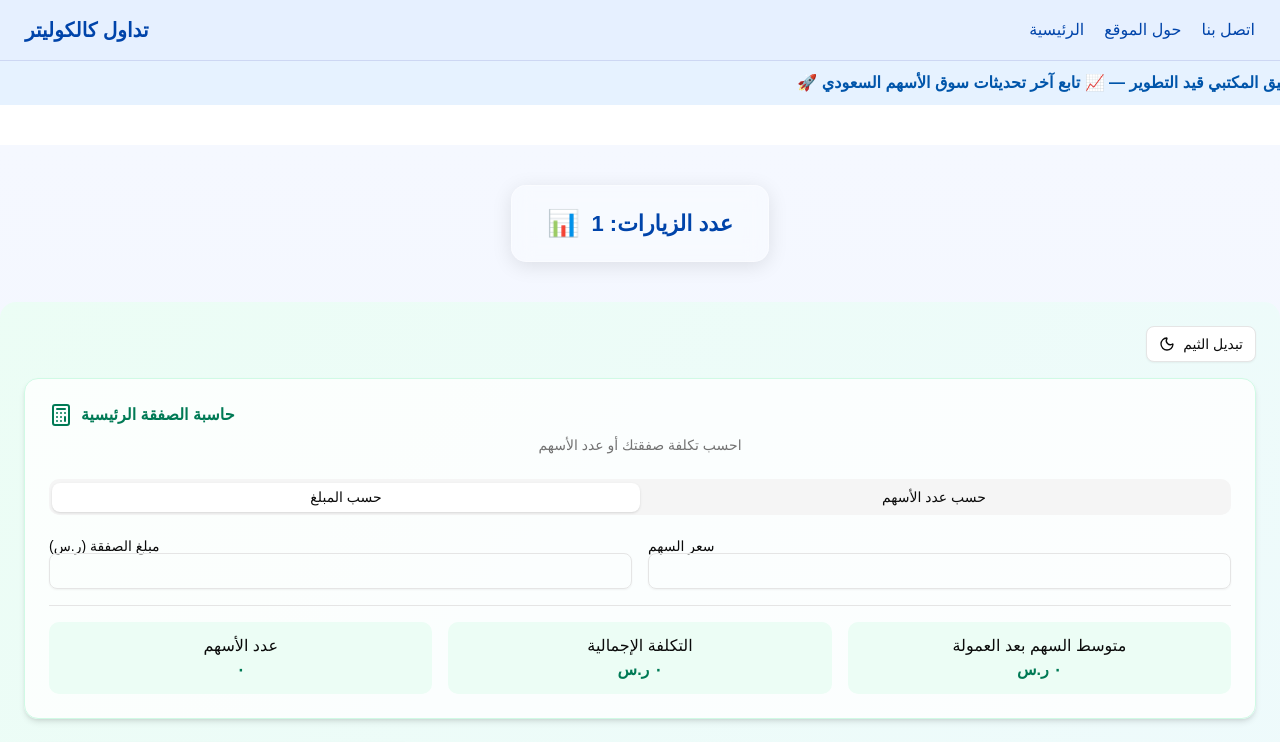
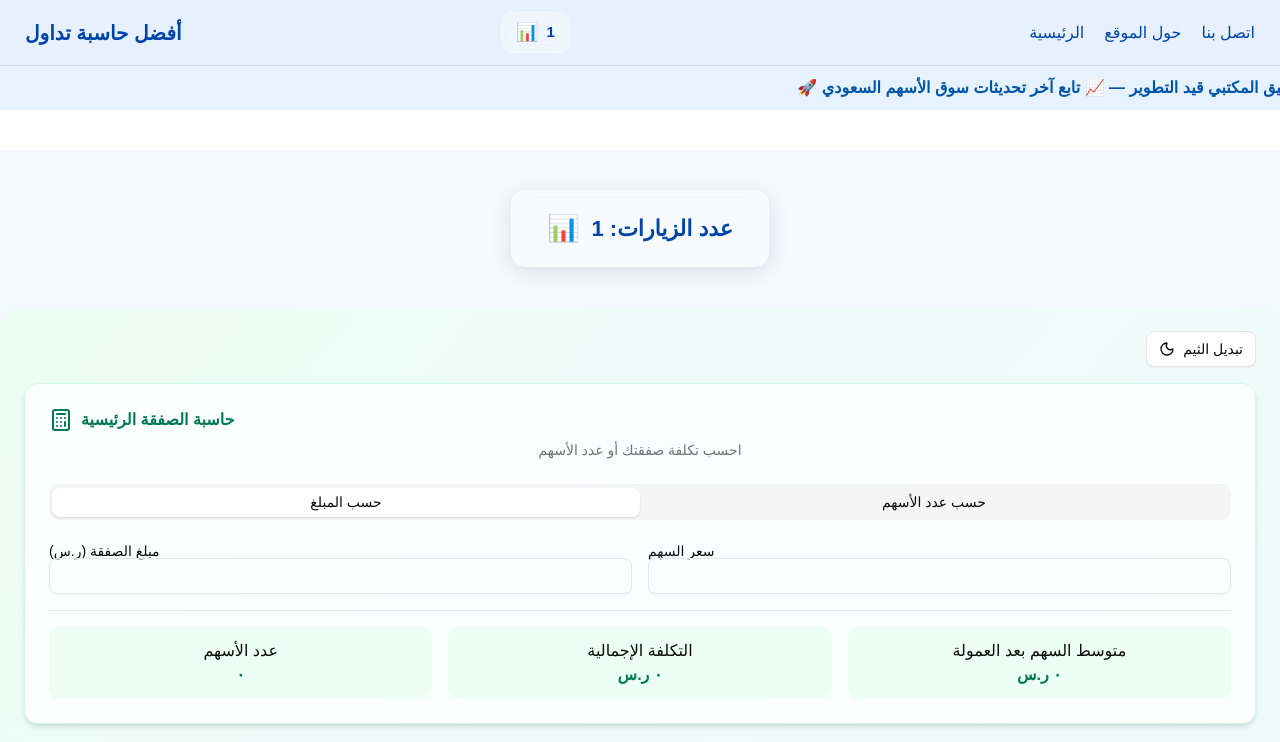
Before and after one commit to drishinnawy/tadawul-calculator-web, a Next.js app: page / in a window 1280 px wide. Shown: the top 742 px of the page. Built offline with nearby package versions, Linux system fonts and the light colour scheme; no server answers; the database is empty.

Commit message:
Update navigation bar title and styles

```diff
--- a/src/pages/index.tsx
+++ b/src/pages/index.tsx
@@ -106,7 +106,7 @@ export default function HomePage() {
   style={{
     width: "100%",
     backgroundColor: "#e6f0ff",
-    padding: "15px 25px",
+    padding: "12px 25px",
     display: "flex",
     justifyContent: "space-between",
     alignItems: "center",
@@ -116,10 +116,74 @@ export default function HomePage() {
     zIndex: 1000,
   }}
 >
+  {/* Logo / Title */}
   <div style={{ fontSize: "20px", fontWeight: "bold", color: "#0044aa" }}>
-    تداول كالكوليتر
+    أفضل حاسبة تداول
   </div>
 
+  {/* Center Section: Counter + Rotating Text */}
+  <div style={{ display: "flex", alignItems: "center", gap: "20px" }}>
+    {/* Counter (Small Glassmorphism) */}
+    <div
+      style={{
+        display: "flex",
+        alignItems: "center",
+        gap: "8px",
+        padding: "6px 14px",
+        borderRadius: "10px",
+        backdropFilter: "blur(8px)",
+        background: "rgba(255, 255, 255, 0.35)",
+        border: "1px solid rgba(255, 255, 255, 0.4)",
+        fontSize: "15px",
+        fontWeight: "bold",
+        color: "#0044aa",
+      }}
+    >
+      <span style={{ fontSize: "18px" }}>📊</span>
+      <span><VisitCounter /></span>
+    </div>
+
+    {/* Rotating Text */}
+    <div
+      style={{
+        fontSize: "15px",
+        fontWeight: "bold",
+        color: "#0055aa",
+        minWidth: "120px",
+        textAlign: "right",
+        animation: "fadeText 6s infinite",
+      }}
+    >
+      <span id="rotating-text"></span>
+    </div>
+
+    <style>
+      {`
+        @keyframes fadeText {
+          0% { opacity: 0; }
+          10% { opacity: 1; }
+          40% { opacity: 1; }
+          50% { opacity: 0; }
+          100% { opacity: 0; }
+        }
+      `}
+    </style>
+
+    <script
+      dangerouslySetInnerHTML={{
+        __html: `
+          const texts = ["حاسبة الصفقة", "حاسبة المتوسط", "حاسبة البيع"];
+          let index = 0;
+          setInterval(() => {
+            document.getElementById("rotating-text").textContent = texts[index];
+            index = (index + 1) % texts.length;
+          }, 2000);
+        `,
+      }}
+    />
+  </div>
+
+  {/* Links */}
   <div style={{ display: "flex", gap: "20px", fontSize: "16px" }}>
     <a href="/" style={{ color: "#0044aa", textDecoration: "none" }}>
       الرئيسية
@@ -130,8 +194,7 @@ export default function HomePage() {
     <a href="/contact" style={{ color: "#0044aa", textDecoration: "none" }}>
       اتصل بنا
     </a>
-
-    </div>
+  </div>
 </nav>
 
 {/* الشريط المتحرك */}
```
